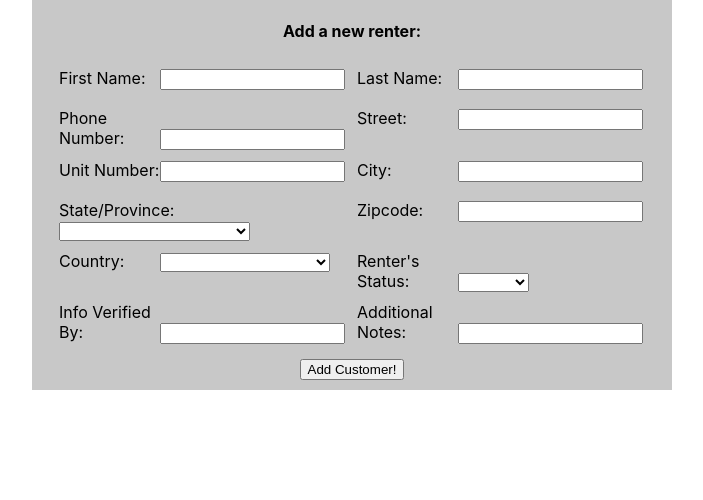
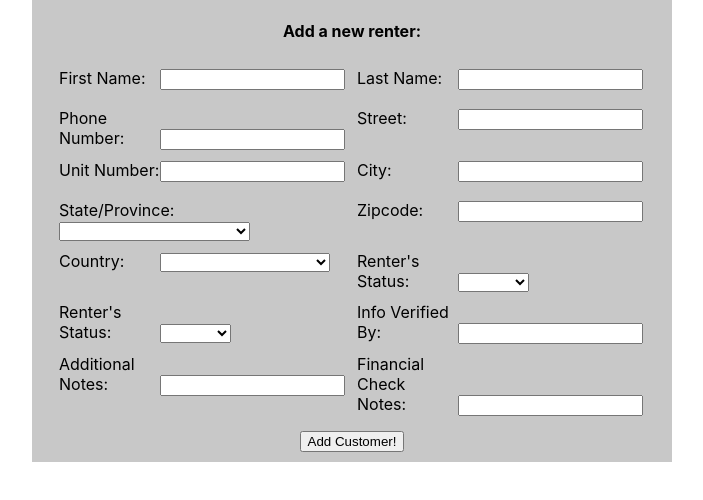
Before and after one commit to bmichael509/MERN_Project, a React (Create React App) app in the folder client/: page / in a window 1280 px wide. Shown: the top 500 px of the page, without its empty margins (288-991 px from the left). Built offline with nearby package versions, Linux system fonts and the light colour scheme.

Commit message:
updated AddCustomer form componenet to match models. Updated finanical check model as well

```diff
--- a/client/src/components/AddCustomer.js
+++ b/client/src/components/AddCustomer.js
@@ -5,21 +5,53 @@ const AddCustomer = (props) => {
     const [inputs, setInputs] = useState({
         firstName: "",
         lastName: "",
-        phone: "",
+        phoneNumber: "",
         street: "",
         unitNum: "",
         city: "",
         state: "",
-        zip: "",
+        zipCode: "",
         country: "",
         status: "",
+        financialStatus: "",
         infoVerifiedBy: "",
         notes: "",
+        financialNotes: "",
     })
 
     const addCustomer = (event) => {
         event.preventDefault();
-        console.log("adding customer:", inputs);
+        const newCustomer = {
+            customer: {
+                firstName: inputs.firstName,
+                lastName: inputs.lastName,
+                phoneNumber: inputs.phoneNumber,
+                currentAddress: {
+                    street: inputs.street,
+                    city: inputs.city,
+                    state: inputs.state,
+                    zipCode: inputs.zipCode,
+                    country: inputs.country,
+                },
+                status: inputs.status,
+                notes: inputs.notes,
+            },
+            previousAddress: {
+                street: inputs.street,
+                city: inputs.city,
+                state: inputs.state,
+                zipCode: inputs.zipCode,
+                country: inputs.country,
+            },
+            infoVerifiedBy: inputs.infoVerifiedBy,
+            customerFinancialCheck: {
+                status: inputs.financialStatus,
+                notes: inputs.financialNotes,
+            },
+        };
+        axios.post('http://localhost:8000/api/customers', newCustomer)
+            .then((res) => console.log(res))
+            .catch((err) => console.log(err));
     }
 
     return (
@@ -36,7 +68,7 @@ const AddCustomer = (props) => {
                 </div>
                 <div className="addCustomerInput">
                     <label htmlFor="phone">Phone Number:</label>
-                    <input type="number" name="phone" id="phone" value={inputs.phone} onChange={(event) => setInputs({ ...inputs, phone: event.target.value })} />
+                    <input type="number" name="phone" id="phone" value={inputs.phoneNumber} onChange={(event) => setInputs({ ...inputs, phoneNumber: event.target.value })} />
                 </div>
                 <div className="addCustomerInput">
                     <label htmlFor="street">Street:</label>
@@ -122,8 +154,8 @@ const AddCustomer = (props) => {
                     </select>
                 </div>
                 <div className="addCustomerInput">
-                    <label htmlFor="zip">Zipcode:</label>
-                    <input type="number" name="zip" id="zip" value={inputs.zip} onChange={(event) => setInputs({ ...inputs, zip: event.target.value })} />
+                    <label htmlFor="zipCode">Zipcode:</label>
+                    <input type="number" name="zipCode" id="zipCode" value={inputs.zipCode} onChange={(event) => setInputs({ ...inputs, zipCode: event.target.value })} />
                 </div>
                 <div className="addCustomerInput">
                     <label htmlFor="country">Country:</label>
@@ -143,12 +175,25 @@ const AddCustomer = (props) => {
                     </select>
                 </div>
                 <div className="addCustomerInput">
+                    <label htmlFor="financialStatus">Renter's Status:</label>
+                    <select name="financialStatus" id="financialStatus" value={inputs.financialStatus} onChange={(event) => setInputs({ ...inputs, financialStatus: event.target.value })}>
+                        <option value=""></option>
+                        <option value="pending">Pending</option>
+                        <option value="pass">Pass</option>
+                        <option value="fail">Fail</option>
+                    </select>
+                </div>
+                <div className="addCustomerInput">
                     <label htmlFor="infoVerifiedBy">Info Verified By:</label>
                     <input type="text" name="infoVerifiedBy" id="infoVerifiedBy" value={inputs.infoVerifiedBy} onChange={(event) => setInputs({ ...inputs, infoVerifiedBy: event.target.value })} />
                 </div>
                 <div className="addCustomerInput">
                     <label htmlFor="notes">Additional Notes:</label>
                     <input type="text" name="notes" id="notes" value={inputs.notes} onChange={(event) => setInputs({ ...inputs, notes: event.target.value })} />
+                </div>
+                <div className="addCustomerInput">
+                    <label htmlFor="financialNotes">Financial Check Notes:</label>
+                    <input type="text" name="financialNotes" id="financialNotes" value={inputs.financialNotes} onChange={(event) => setInputs({ ...inputs, financialNotes: event.target.value })} />
                 </div>
                 <button>Add Customer!</button>
             </form>
```
Also changed, not shown: 1 other file (tests, documents, lock files or other folders).
